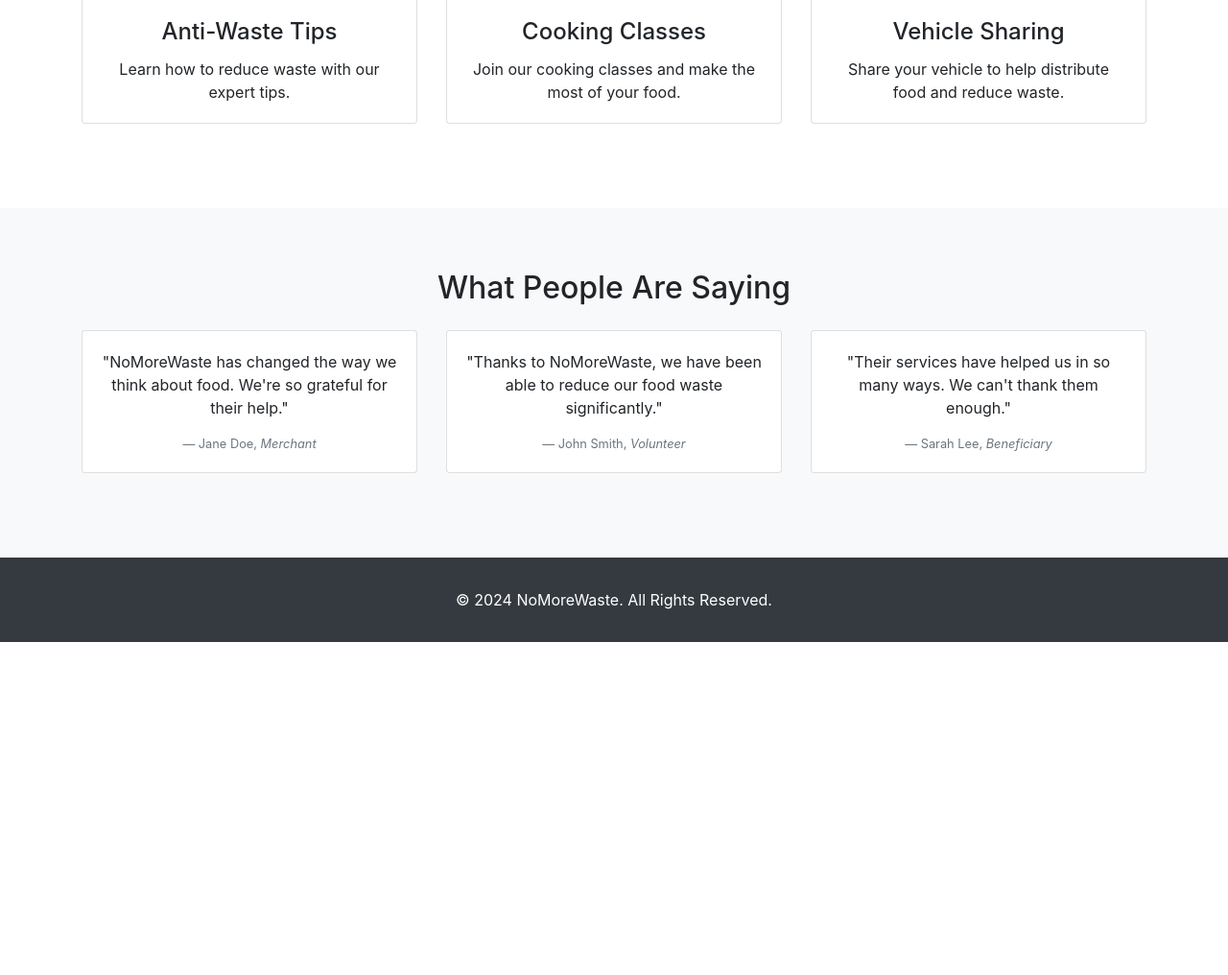
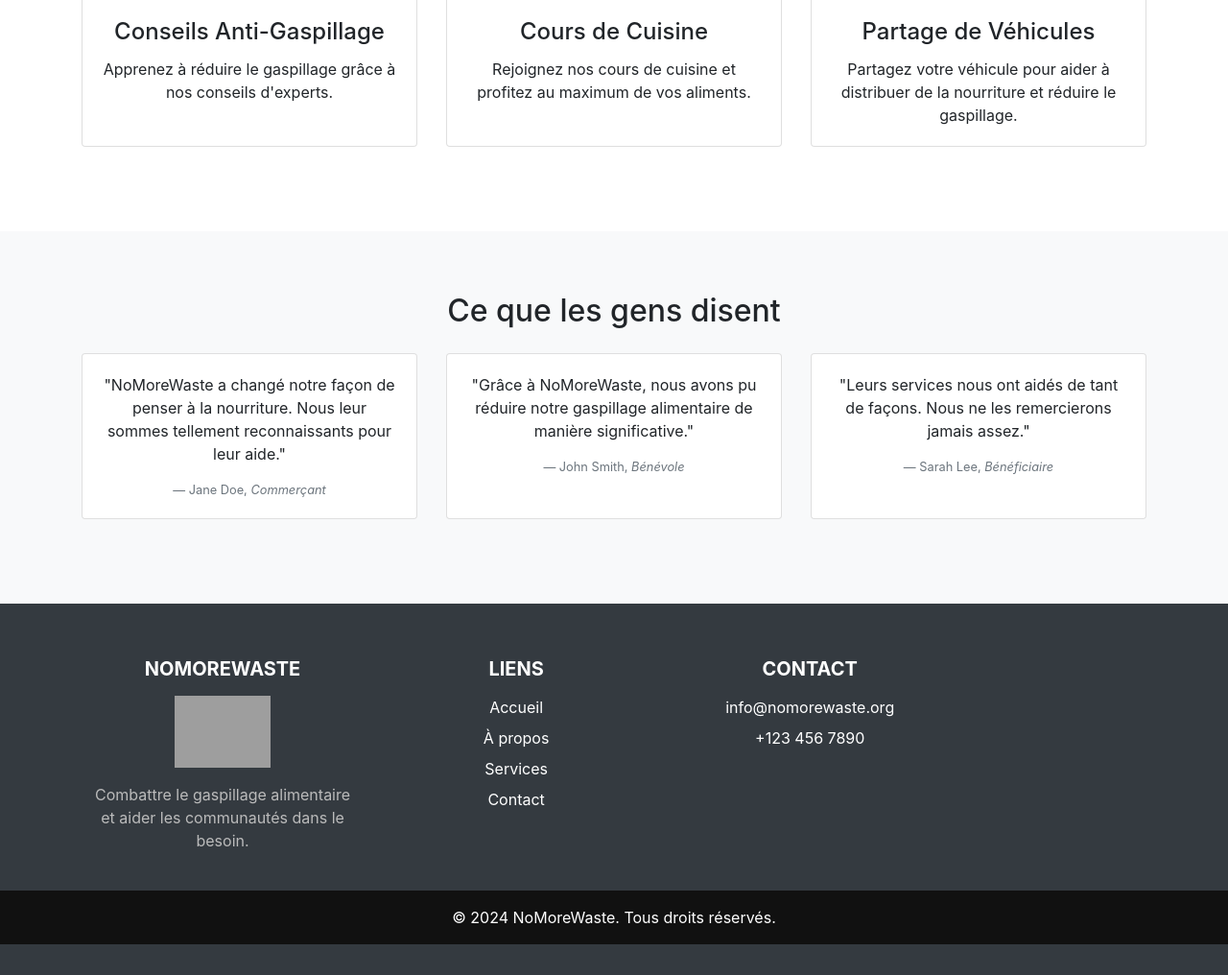
Before and after one commit to Rakulan7/NoMoreWaste, a PHP site: page / in a window 1280 px wide. Shown: the part 1005-2021 px from the top of the page at 96% size. Before the commit the page ends 1674 px from the top, so only its background shows below. Run offline with PHP 8.4, Linux system fonts and the light colour scheme; some libraries are stand-ins or nearby versions; grey boxes are pictures that could not be loaded.

Commit message:
update main page

```diff
--- /dev/null
+++ b/html/include/footer.php
@@ -0,0 +1,50 @@
+<!-- footer.php -->
+<footer class="footer bg-dark text-white text-center text-lg-start">
+    <div class="container p-4">
+        <div class="row">
+            <div class="col-lg-4 col-md-6 mb-4 mb-md-0">
+                <h5 class="text-uppercase font-weight-bold">NoMoreWaste</h5>
+                <img src="../img/banner/logo_transparent.png" alt="NoMoreWaste Logo" class="footer-logo">
+                <p>
+                    Combattre le gaspillage alimentaire et aider les communautés dans le besoin.
+                </p>
+            </div>
+            <div class="col-lg-4 col-md-6 mb-4 mb-md-0">
+                <h5 class="text-uppercase font-weight-bold">Liens</h5>
+                <ul class="list-unstyled">
+                    <li>
+                        <a href="#!" class="text-white">Accueil</a>
+                    </li>
+                    <li>
+                        <a href="#!" class="text-white">À propos</a>
+                    </li>
+                    <li>
+                        <a href="#!" class="text-white">Services</a>
+                    </li>
+                    <li>
+                        <a href="#!" class="text-white">Contact</a>
+                    </li>
+                </ul>
+            </div>
+            <div class="col-lg-4 col-md-6 mb-4 mb-md-0">
+                <h5 class="text-uppercase font-weight-bold">Contact</h5>
+                <ul class="list-unstyled">
+                    <li>
+                        <a href="mailto:info@nomorewaste.org" class="text-white">info@nomorewaste.org</a>
+                    </li>
+                    <li>
+                        <a href="tel:+1234567890" class="text-white">+123 456 7890</a>
+                    </li>
+                </ul>
+            </div>
+        </div>
+    </div>
+    <div class="text-center p-3 bg-secondary text-white">
+        © 2024 NoMoreWaste. Tous droits réservés.
+    </div>
+</footer>
+<script src="https://code.jquery.com/jquery-3.5.1.slim.min.js"></script>
+<script src="https://cdn.jsdelivr.net/npm/@popperjs/core@2.5.4/dist/umd/popper.min.js"></script>
+<script src="https://stackpath.bootstrapcdn.com/bootstrap/4.5.2/js/bootstrap.min.js"></script>
+</body>
+</html>
--- /dev/null
+++ b/html/include/header.php
@@ -0,0 +1,134 @@
+<!-- header.php -->
+<!DOCTYPE html>
+<html lang="fr">
+<head>
+    <meta charset="UTF-8">
+    <meta name="viewport" content="width=device-width, initial-scale=1.0">
+    <title><?php echo isset($page_title) ? $page_title : ''; ?>NoMoreWaste</title>
+    <link href="https://stackpath.bootstrapcdn.com/bootstrap/4.5.2/css/bootstrap.min.css" rel="stylesheet">
+    <style>
+        body {
+            padding-top: 56px;
+        }
+
+        .hero {
+            background: url('../img/banner.jpg') center center no-repeat;
+            background-size: cover;
+            color: black;
+            height: 70vh;
+            display: flex;
+            align-items: center;
+            justify-content: center;
+            text-align: center;
+        }
+
+        .highlight {
+            background-color: rgba(211, 211, 211, 0.7);
+            padding: 0 5px;
+        }
+
+        .hero h1 {
+            font-size: 3.5rem;
+            font-weight: bold;
+        }
+
+        .services {
+            padding: 4rem 0;
+        }
+
+        .testimonial {
+            background: #f8f9fa;
+            padding: 4rem 0;
+        }
+
+        .footer {
+            background-color: #1c1c1c;
+            color: white;
+            padding: 2rem 0;
+        }
+
+        .footer .text-uppercase {
+            text-transform: uppercase;
+            font-weight: bold;
+            margin-bottom: 1rem;
+        }
+
+        .footer p {
+            margin-bottom: 1rem;
+            color: #bbb;
+        }
+
+        .footer a {
+            color: #ddd;
+            text-decoration: none;
+        }
+
+        .footer a:hover {
+            color: #fff;
+            text-decoration: none;
+        }
+
+        .footer ul {
+            padding-left: 0;
+            list-style: none;
+        }
+
+        .footer ul li {
+            margin-bottom: 0.5rem;
+        }
+
+        .footer .bg-secondary {
+            background-color: #111 !important;
+        }
+
+        .footer .container {
+            display: flex;
+            justify-content: space-between;
+            align-items: center;
+        }
+
+        .footer-logo {
+            width: 100px; /* Adjust the size as needed */
+            margin-bottom: 1rem;
+        }
+
+        @media (max-width: 768px) {
+            .footer .container {
+                flex-direction: column;
+                text-align: center;
+            }
+            .footer .row {
+                margin-bottom: 2rem;
+            }
+        }
+    </style>
+
+
+</head>
+<body>
+
+    <!-- Navigation -->
+    <nav class="navbar navbar-expand-lg navbar-dark bg-dark fixed-top">
+        <div class="container">
+            <a class="navbar-brand" href="#">NoMoreWaste</a>
+            <button class="navbar-toggler" type="button" data-toggle="collapse" data-target="#navbarResponsive" aria-controls="navbarResponsive" aria-expanded="false" aria-label="Toggle navigation">
+                <span class="navbar-toggler-icon"></span>
+            </button>
+            <div class="collapse navbar-collapse" id="navbarResponsive">
+                <ul class="navbar-nav ml-auto">
+                    <li class="nav-item active">
+                        <a class="nav-link" href="#">Accueil</a>
+                    </li>
+                    <li class="nav-item">
+                        <a class="nav-link" href="#">Services</a>
+                    </li>
+                    <li class="nav-item">
+                        <a class="nav-link" href="#">À propos</a>
+                    </li>
+                    <li class="nav-item">
+                        <a class="nav-link" href="#">Contact</a>
+                    </li>
+                </ul>
+            </div>
+        </div>
+    </nav>
--- a/html/index.php
+++ b/html/index.php
@@ -1,94 +1,28 @@
-<!DOCTYPE html>
-<html lang="en">
-<head>
-    <meta charset="UTF-8">
-    <meta name="viewport" content="width=device-width, initial-scale=1.0">
-    <title>NoMoreWaste</title>
-    <link href="https://stackpath.bootstrapcdn.com/bootstrap/4.5.2/css/bootstrap.min.css" rel="stylesheet">
-    <style>
-        body {
-            padding-top: 56px;
-        }
-        .hero {
-            background: url('../img/banner.jpg') center center no-repeat;
-            background-size: cover;
-            color: black;
-            height: 70vh;
-            display: flex;
-            align-items: center;
-            justify-content: center;
-            text-align: center;
-        }
-        .highlight {
-            background-color: rgba(211, 211, 211, 0.7);
-            padding: 0 5px;
-        }
-        .hero h1 {
-            font-size: 3.5rem;
-            font-weight: bold;
-        }
-        .services {
-            padding: 4rem 0;
-        }
-        .testimonial {
-            background: #f8f9fa;
-            padding: 4rem 0;
-        }
-        .footer {
-            background: #343a40;
-            color: white;
-            padding: 2rem 0;
-        }
-    </style>
-</head>
-<body>
+<?php
+$page_title = "Accueil | ";
+include 'include/header.php';
+?>
 
-    <!-- Navigation -->
-    <nav class="navbar navbar-expand-lg navbar-dark bg-dark fixed-top">
-        <div class="container">
-            <a class="navbar-brand" href="#">NoMoreWaste</a>
-            <button class="navbar-toggler" type="button" data-toggle="collapse" data-target="#navbarResponsive" aria-controls="navbarResponsive" aria-expanded="false" aria-label="Toggle navigation">
-                <span class="navbar-toggler-icon"></span>
-            </button>
-            <div class="collapse navbar-collapse" id="navbarResponsive">
-                <ul class="navbar-nav ml-auto">
-                    <li class="nav-item active">
-                        <a class="nav-link" href="#">Home</a>
-                    </li>
-                    <li class="nav-item">
-                        <a class="nav-link" href="#">Services</a>
-                    </li>
-                    <li class="nav-item">
-                        <a class="nav-link" href="#">About</a>
-                    </li>
-                    <li class="nav-item">
-                        <a class="nav-link" href="#">Contact</a>
-                    </li>
-                </ul>
-            </div>
-        </div>
-    </nav>
-
-    <!-- Hero Section -->
+<!-- Section Héro -->
 <header class="hero">
     <div class="container">
         <h1 class="highlight">NoMoreWaste</h1>
-            <p class="highlight">Combating waste one step at a time</p>
-            <a href="#" class="btn btn-primary btn-lg">Join Us</a>
+        <p class="highlight">Combattre le gaspillage, une étape à la fois</p>
+        <a href="https://volunteer.nomorewaste.fr/" class="btn btn-primary btn-lg">Rejoignez-nous</a>
     </div>
 </header>
 
-    <!-- Services Section -->
+<!-- Section Services -->
 <section class="services text-center">
     <div class="container">
-            <h2 class="mb-4">Our Services</h2>
+        <h2 class="mb-4">Nos Services</h2>
         <div class="row">
             <div class="col-lg-4 col-md-6 mb-4">
                 <div class="card h-100">
                     <img class="card-img-top" src="https://example.com/service1.jpg" alt="">
                     <div class="card-body">
-                            <h4 class="card-title">Anti-Waste Tips</h4>
-                            <p class="card-text">Learn how to reduce waste with our expert tips.</p>
+                        <h4 class="card-title">Conseils Anti-Gaspillage</h4>
+                        <p class="card-text">Apprenez à réduire le gaspillage grâce à nos conseils d'experts.</p>
                     </div>
                 </div>
             </div>
@@ -96,8 +30,8 @@
                 <div class="card h-100">
                     <img class="card-img-top" src="https://example.com/service2.jpg" alt="">
                     <div class="card-body">
-                            <h4 class="card-title">Cooking Classes</h4>
-                            <p class="card-text">Join our cooking classes and make the most of your food.</p>
+                        <h4 class="card-title">Cours de Cuisine</h4>
+                        <p class="card-text">Rejoignez nos cours de cuisine et profitez au maximum de vos aliments.</p>
                     </div>
                 </div>
             </div>
@@ -105,8 +39,8 @@
                 <div class="card h-100">
                     <img class="card-img-top" src="https://example.com/service3.jpg" alt="">
                     <div class="card-body">
-                            <h4 class="card-title">Vehicle Sharing</h4>
-                            <p class="card-text">Share your vehicle to help distribute food and reduce waste.</p>
+                        <h4 class="card-title">Partage de Véhicules</h4>
+                        <p class="card-text">Partagez votre véhicule pour aider à distribuer de la nourriture et réduire le gaspillage.</p>
                     </div>
                 </div>
             </div>
@@ -114,32 +48,32 @@
     </div>
 </section>
 
-    <!-- Testimonial Section -->
+<!-- Section Témoignages -->
 <section class="testimonial text-center">
     <div class="container">
-            <h2 class="mb-4">What People Are Saying</h2>
+        <h2 class="mb-4">Ce que les gens disent</h2>
         <div class="row">
             <div class="col-lg-4 col-md-6 mb-4">
                 <div class="card h-100">
                     <div class="card-body">
-                            <p class="card-text">"NoMoreWaste has changed the way we think about food. We're so grateful for their help."</p>
-                            <footer class="blockquote-footer">Jane Doe, <cite title="Source Title">Merchant</cite></footer>
+                        <p class="card-text">"NoMoreWaste a changé notre façon de penser à la nourriture. Nous leur sommes tellement reconnaissants pour leur aide."</p>
+                        <footer class="blockquote-footer">Jane Doe, <cite title="Source Title">Commerçant</cite></footer>
                     </div>
                 </div>
             </div>
             <div class="col-lg-4 col-md-6 mb-4">
                 <div class="card h-100">
                     <div class="card-body">
-                            <p class="card-text">"Thanks to NoMoreWaste, we have been able to reduce our food waste significantly."</p>
-                            <footer class="blockquote-footer">John Smith, <cite title="Source Title">Volunteer</cite></footer>
+                        <p class="card-text">"Grâce à NoMoreWaste, nous avons pu réduire notre gaspillage alimentaire de manière significative."</p>
+                        <footer class="blockquote-footer">John Smith, <cite title="Source Title">Bénévole</cite></footer>
                     </div>
                 </div>
             </div>
             <div class="col-lg-4 col-md-6 mb-4">
                 <div class="card h-100">
                     <div class="card-body">
-                            <p class="card-text">"Their services have helped us in so many ways. We can't thank them enough."</p>
-                            <footer class="blockquote-footer">Sarah Lee, <cite title="Source Title">Beneficiary</cite></footer>
+                        <p class="card-text">"Leurs services nous ont aidés de tant de façons. Nous ne les remercierons jamais assez."</p>
+                        <footer class="blockquote-footer">Sarah Lee, <cite title="Source Title">Bénéficiaire</cite></footer>
                     </div>
                 </div>
             </div>
@@ -147,15 +81,6 @@
     </div>
 </section>
 
-    <!-- Footer -->
-    <footer class="footer text-center">
-        <div class="container">
-            <p class="m-0">© 2024 NoMoreWaste. All Rights Reserved.</p>
-        </div>
-    </footer>
-
-    <script src="https://code.jquery.com/jquery-3.5.1.slim.min.js"></script>
-    <script src="https://cdn.jsdelivr.net/npm/@popperjs/core@2.9.3/dist/umd/popper.min.js"></script>
-    <script src="https://stackpath.bootstrapcdn.com/bootstrap/4.5.2/js/bootstrap.min.js"></script>
-</body>
-</html>
+<?php
+include 'include/footer.php';
+?>
```
Also changed, not shown: img/banner/banner.jpg (renamed from img/banner.jpg), img/banner/banner2.png (added), img/banner/logo.png (added), img/banner/logo_fond.png (added), img/banner/logo_transparent.png (added). Lines whose indentation alone changed are shown as unchanged.
